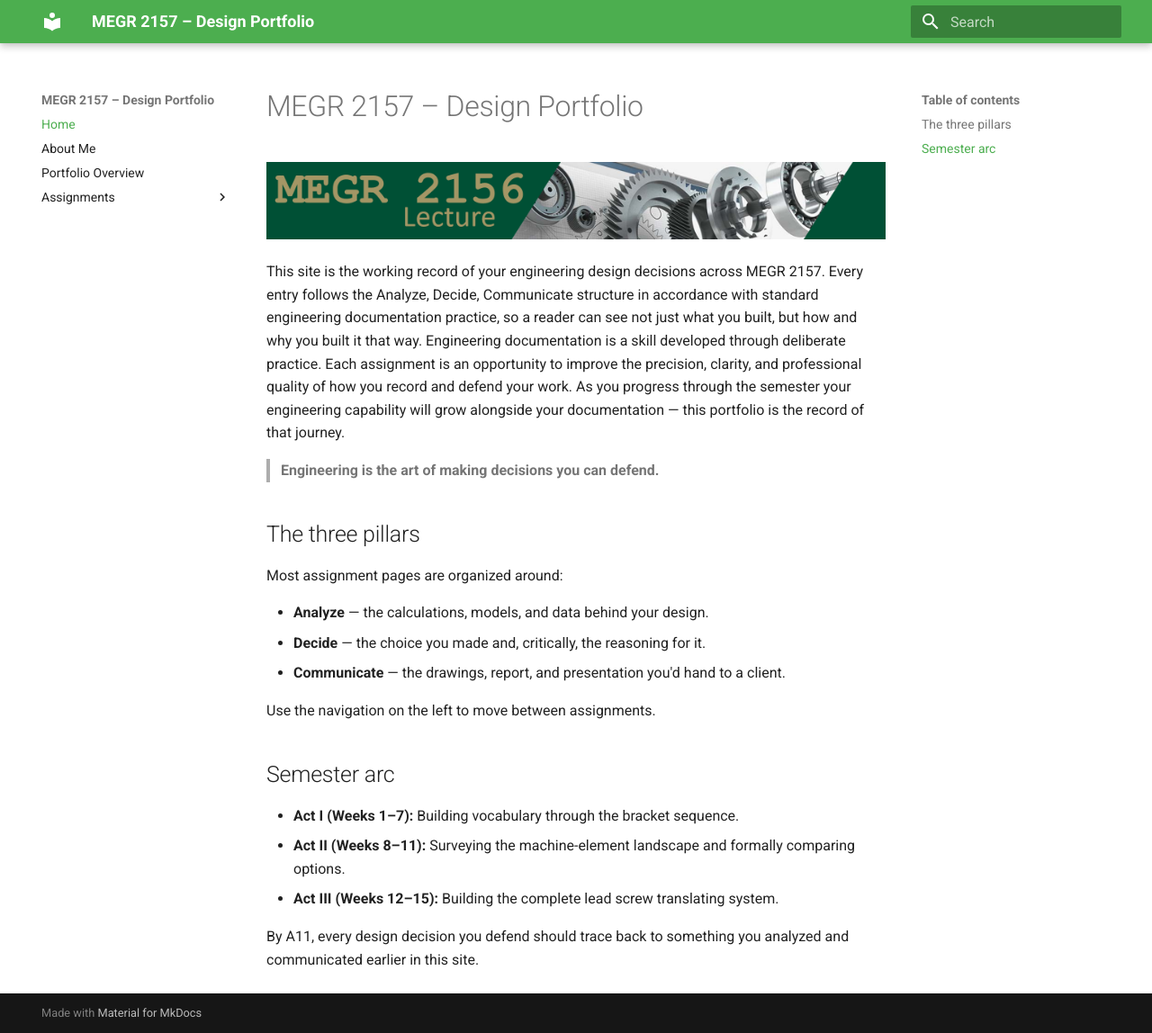
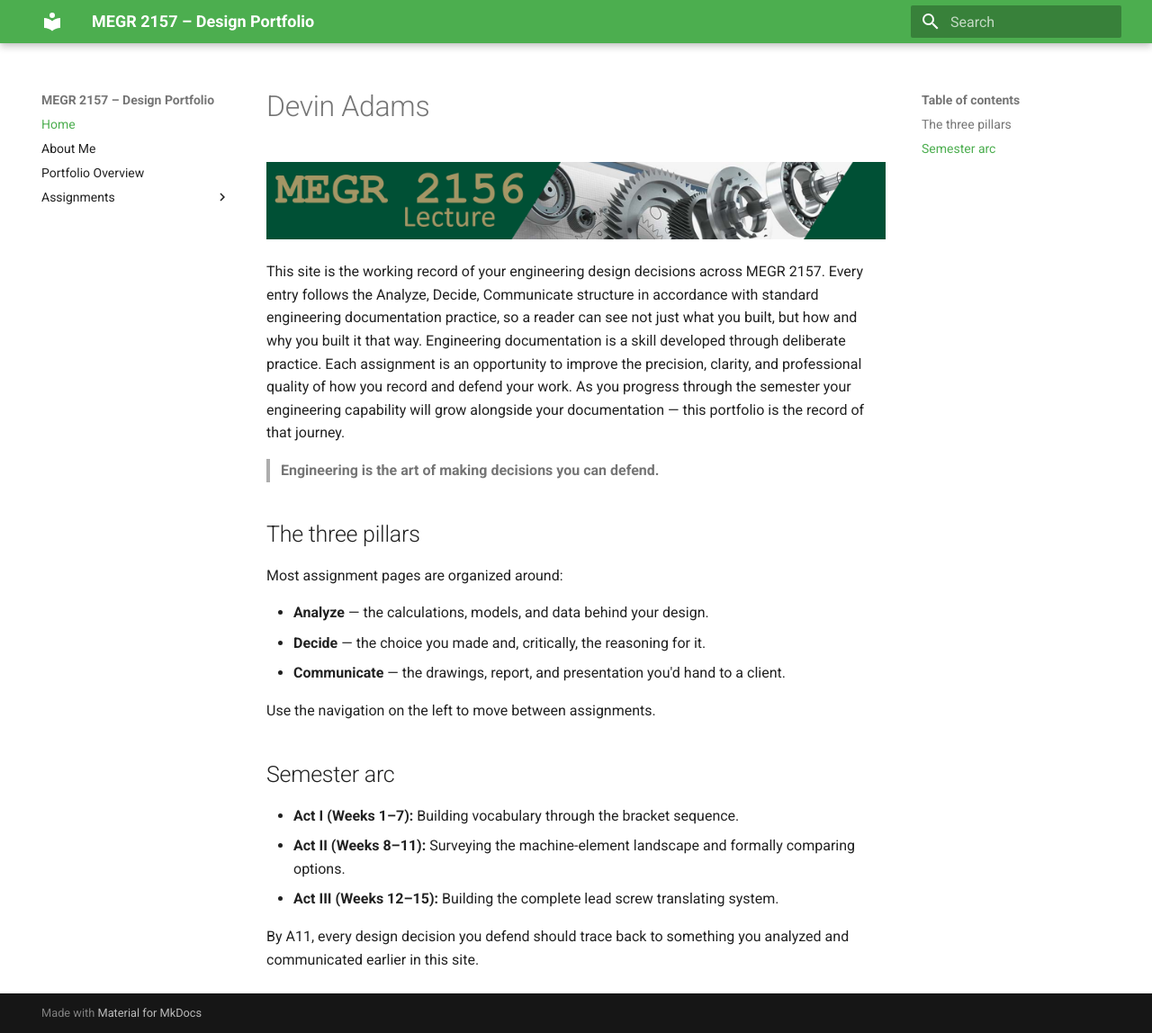
Before and after one commit to dadams78/design-projects-portfolio, an MkDocs documentation site: the page built from docs/index.md, in a window 1280 px wide and 1148 px high. Shown: the whole window at 90% size. Built offline with MkDocs 1.6.1 and Material for MkDocs 9.7.7, drawn with Linux system fonts in a browser that asks for light colours.

Commit message:
Update index.md

```diff
--- a/docs/index.md
+++ b/docs/index.md
@@ -1,4 +1,4 @@
-# MEGR 2157 – Design Portfolio
+# Devin Adams
 
 ![MEGR 2156-7 Title](MEGR2156title.png)
 
```
